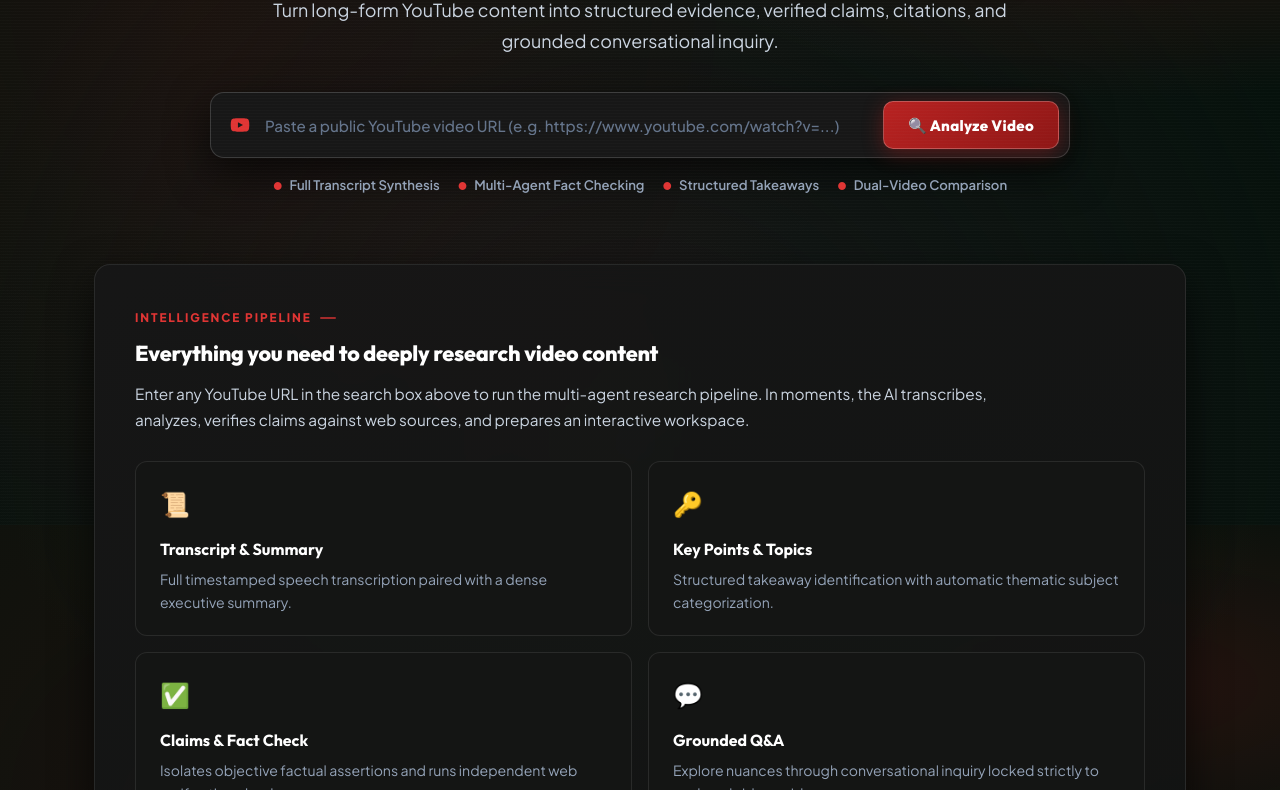
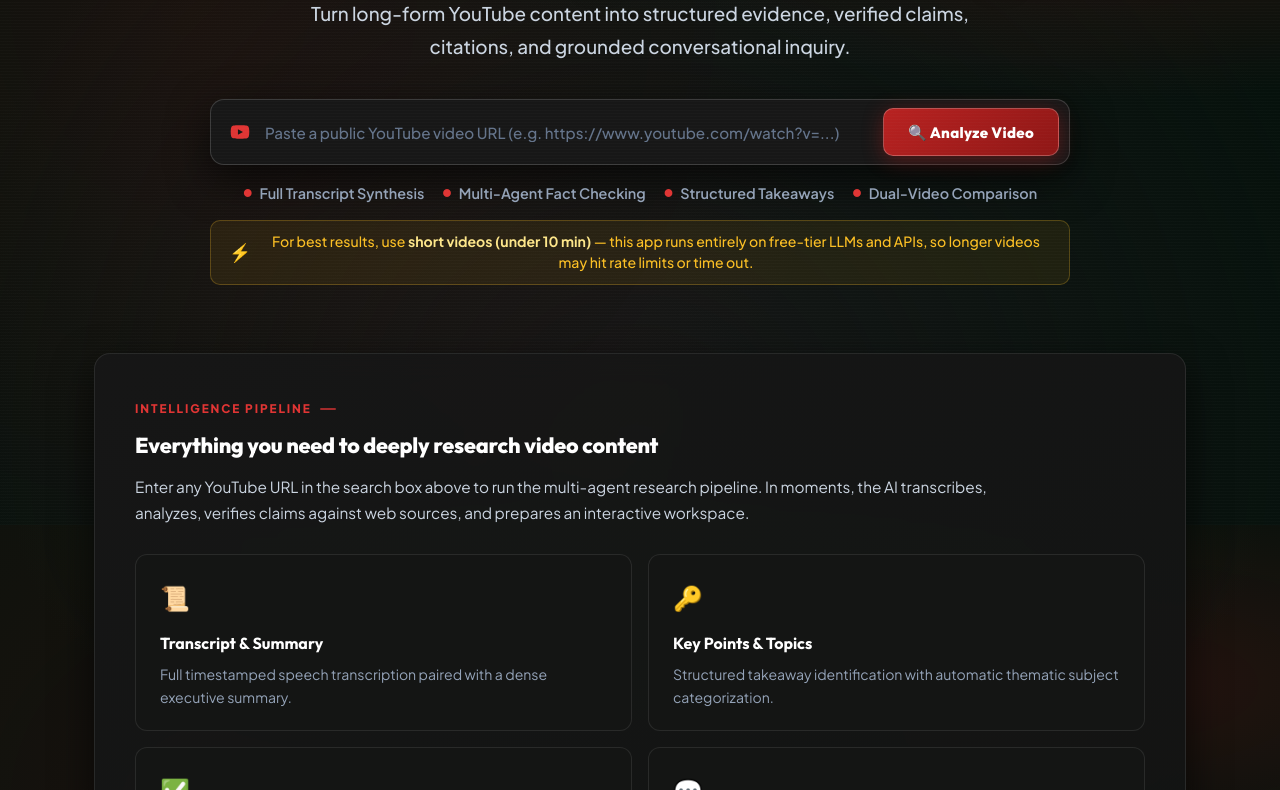
Before and after one commit to meetgajera12/Video-Intelligence-Research-Agent, a plain HTML site: page frontend/index.html in a window 1280 px wide. Shown: the part 275-1065 px from the top of the page. Drawn offline with Linux system fonts and the light colour scheme.

Commit message:
ui: add free-tier note and improve font clarity/size

```diff
--- a/frontend/index.html
+++ b/frontend/index.html
@@ -62,6 +62,11 @@
           <div class="feature-tag"><span class="tag-dot">●</span> Multi-Agent Fact Checking</div>
           <div class="feature-tag"><span class="tag-dot">●</span> Structured Takeaways</div>
           <div class="feature-tag"><span class="tag-dot">●</span> Dual-Video Comparison</div>
+        </div>
+
+        <div class="free-tier-note">
+          <span class="note-icon">⚡</span>
+          <span>For best results, use <strong>short videos (under 10 min)</strong> — this app runs entirely on free-tier LLMs and APIs, so longer videos may hit rate limits or time out.</span>
         </div>
       </div>
     </section>
--- a/frontend/style.css
+++ b/frontend/style.css
@@ -69,11 +69,12 @@ body {
   background-attachment: fixed;
   color: var(--text-body);
   font-family: var(--font-sans);
-  font-size: 16px;
-  line-height: 1.65;
+  font-size: 17px;
+  line-height: 1.7;
   min-height: 100vh;
   -webkit-font-smoothing: antialiased;
   -moz-osx-font-smoothing: grayscale;
+  text-rendering: optimizeLegibility;
 }
 
 /* Subtle organic grain overlay */
@@ -272,8 +273,9 @@ h1 {
   max-width: 740px;
   margin: 0 auto 36px;
   color: var(--text-body);
-  font-size: 1.12rem;
-  line-height: 1.7;
+  font-size: 1.18rem;
+  line-height: 1.75;
+  font-weight: 450;
 }
 
 /* ==========================================================================
@@ -381,7 +383,7 @@ h1 {
 
 .feature-tag {
   color: var(--text-muted);
-  font-size: 0.82rem;
+  font-size: 0.9rem;
   font-weight: 550;
   display: flex;
   align-items: center;
@@ -708,8 +710,8 @@ h3 {
   padding: 26px 28px;
   margin: 16px 0;
   color: #f1f5f9;
-  line-height: 1.82;
-  font-size: 0.96rem;
+  line-height: 1.85;
+  font-size: 1.02rem;
   overflow-wrap: anywhere;
   box-shadow: var(--shadow-md);
 }
@@ -1117,6 +1119,33 @@ h3 {
 }
 
 /* ==========================================================================
+   Free Tier Note
+   ========================================================================== */
+.free-tier-note {
+  display: flex;
+  align-items: center;
+  gap: 10px;
+  margin-top: 14px;
+  padding: 10px 18px;
+  background: rgba(251, 191, 36, 0.08);
+  border: 1px solid rgba(251, 191, 36, 0.25);
+  border-radius: 10px;
+  color: #fbbf24;
+  font-size: 0.88rem;
+  font-weight: 500;
+  line-height: 1.55;
+}
+
+.free-tier-note .note-icon {
+  font-size: 1.1rem;
+  flex-shrink: 0;
+}
+
+.free-tier-note strong {
+  color: #fde68a;
+}
+
+/* ==========================================================================
    Responsive Layout
    ========================================================================== */
 @media (max-width: 820px) {
```
